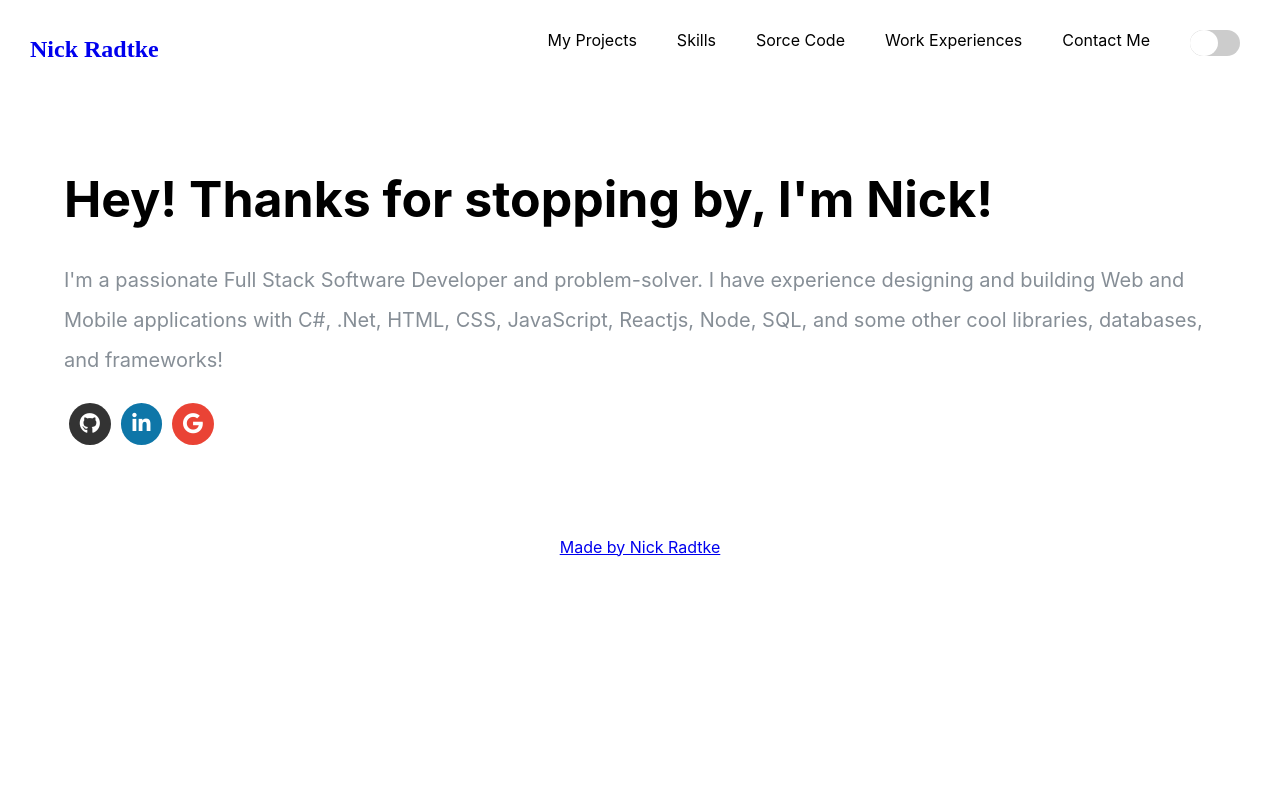
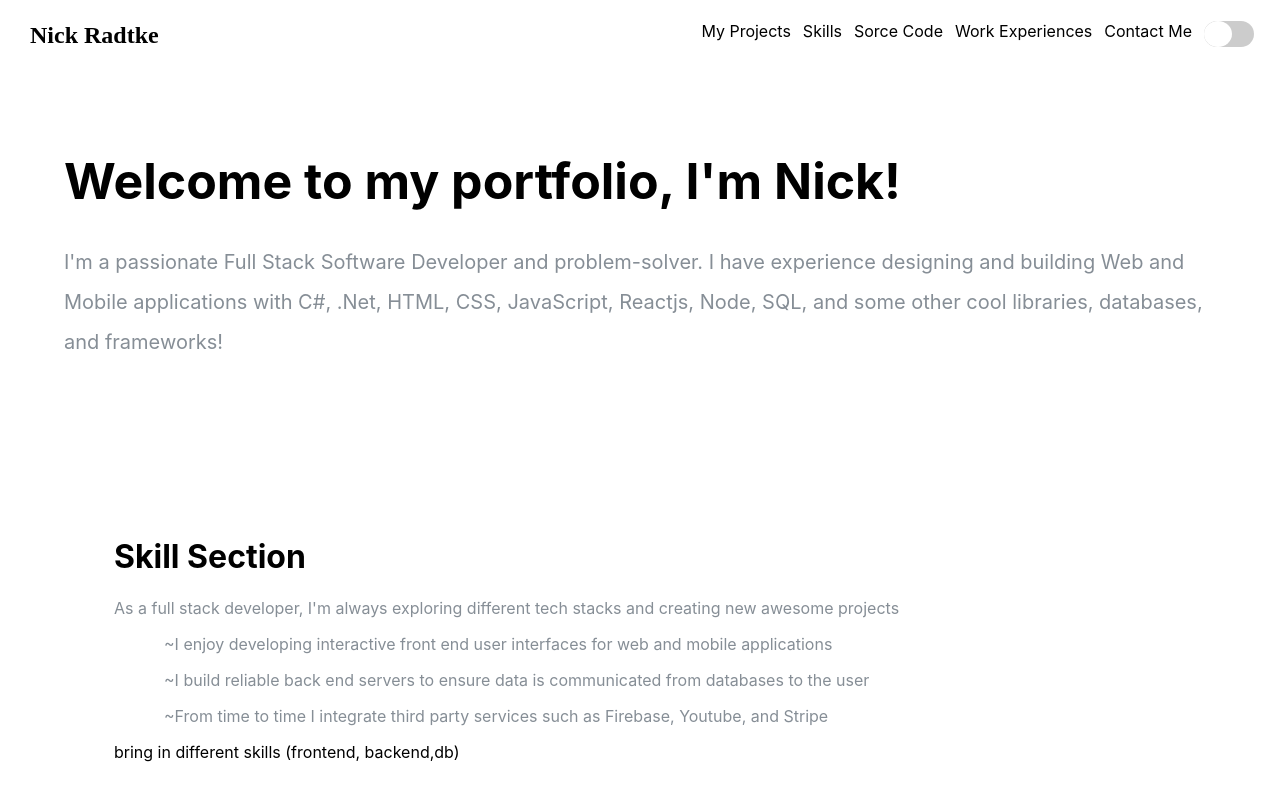
Before and after one commit to NCRadtke00/ncradtke00.github.io, a React (Create React App) app: page / in a window 1280 px wide. Shown: the top 800 px of the page. Built offline with nearby package versions, Linux system fonts and the light colour scheme; no server answers.

Commit message:
tweeked some styling and added skill container

```diff
--- a/src/components/footer/Footer.js
+++ b/src/components/footer/Footer.js
@@ -2,6 +2,7 @@ import React, { useContext } from "react";
 import "./Footer.css";
 import StyleContext from "../../contexts/StyleContext";
 import { Fade } from "react-reveal";
+import SocialMedia from "../../components/socialMedia/SocialMedia";
 
 function Footer() {
   const { isDark } = useContext(StyleContext);
@@ -9,6 +10,7 @@ function Footer() {
     <Fade bottom duration={1000} distance="5px">
       <div className="footer">
         <p className={isDark ? "dark_mode footer_text" : "footer_text"}>
+          <SocialMedia />
           <a href="https://github.com/NCRadtke00">Made by Nick Radtke</a>
         </p>
       </div>
--- a/src/components/header/Header.css
+++ b/src/components/header/Header.css
@@ -3,23 +3,27 @@
   max-width: 100%;
   padding: 15px 20px;
   margin: 0px auto;
+  text-align: center;
 }
 .header ul {
   margin: 0;
   padding: 0;
   list-style: none;
   overflow: hidden;
+  align-items: center;
+  text-align: center;
 }
 .header li a {
   display: block;
-  padding: 15px 20px;
+  padding: 6px;
   color: black;
   text-decoration: none;
 }
+.header .logo_name:hover,
 .header li a:hover,
 .header .menu_btn:hover {
   background-color: #f4f4f4;
-  border-radius: 5%;
+  border-radius: 15%;
 }
 .header .logo {
   display: block;
@@ -27,8 +31,9 @@
   float: left;
   font-size: 1.5em;
   text-decoration: none;
-  margin-top: 10px;
+
   line-height: normal;
+  color: black;
 }
 .header .logo_name {
   font-family: "Agustina Regular";
@@ -121,14 +126,14 @@
 }
 
 .dark_menu {
-  background-color: #171c28 !important;
+  background-color: #080808 !important;
   color: white;
 }
-
+.dark_menu .logo_name,
 .dark_menu li a {
   color: white !important;
 }
-
+.dark_menu .logo_name:hover,
 .dark_menu li a:hover {
   background-color: #55198b !important;
 }
--- a/src/components/socialMedia/SocialMedia.css
+++ b/src/components/socialMedia/SocialMedia.css
@@ -1,5 +1,6 @@
 .social_media {
   font-size: 2em;
+  text-align: center;
 }
 .icon_button {
   margin-bottom: 10px;
@@ -10,7 +11,7 @@
   border-radius: 2.6rem;
   cursor: pointer;
   display: inline-block;
-  font-size: 1.3rem;
+  font-size: 1.75rem;
   height: 2.6rem;
   line-height: 2.6rem;
   margin: 0 5px;
@@ -34,8 +35,3 @@
 .google i {
   background-color: #ea4335;
 }
-@media (max-width: 768px) {
-  .social_media {
-    text-align: center;
-  }
-}
--- a/src/components/socialMedia/SocialMedia.js
+++ b/src/components/socialMedia/SocialMedia.js
@@ -15,6 +15,18 @@ function SocialMedia() {
           <span></span>
         </a>
       ) : null}
+      {socialMediaLinks.gmail ? (
+        <a
+          href={`mailto:${socialMediaLinks.gmail}`}
+          className="icon_button google"
+          target="_blank"
+          rel="noopener noreferrer"
+        >
+          <i className="fab fa-google"></i>
+          <span></span>
+        </a>
+      ) : null}
+
       {socialMediaLinks.linkedin ? (
         <a
           href={socialMediaLinks.linkedin}
@@ -26,17 +38,6 @@ function SocialMedia() {
           <span></span>
         </a>
       ) : null}
-      {socialMediaLinks.gmail ? (
-        <a
-          href={`mailto:${socialMediaLinks.gmail}`}
-          className="icon_button google"
-          target="_blank"
-          rel="noopener noreferrer"
-        >
-          <i className="fab fa-google"></i>
-          <span></span>
-        </a>
-      ) : null}
     </div>
   );
 }
--- a/src/container/Main.js
+++ b/src/container/Main.js
@@ -4,6 +4,7 @@ import "./Main.css";
 
 import Header from "../components/header/Header";
 import Intro from "./intro/Intro";
+import Skills from "./skills/Skills";
 import Footer from "../components/footer/Footer";
 export default class Main extends Component {
   constructor(props) {
@@ -33,6 +34,7 @@ export default class Main extends Component {
         >
           <Header />
           <Intro />
+          <Skills />
           <Footer />
         </StyleProvider>
       </div>
--- a/src/container/intro/Intro.js
+++ b/src/container/intro/Intro.js
@@ -3,7 +3,6 @@ import { Fade } from "react-reveal";
 import "./Intro.css";
 import StyleContext from "../../contexts/StyleContext";
 import { intro } from "../../portfolio";
-import SocialMedia from "../../components/socialMedia/SocialMedia";
 
 export default function Intro() {
   const { isDark } = useContext(StyleContext);
@@ -26,7 +25,6 @@ export default function Intro() {
               >
                 {intro.subTitle}
               </p>
-              <SocialMedia />
             </div>
           </div>
         </div>
--- a/src/container/skills/Skills.css
+++ b/src/container/skills/Skills.css
@@ -0,0 +1,10 @@
+.skills_main {
+  display: flex;
+}
+.skills_text {
+  margin-left: 50px;
+}
+.skills_main > * {
+  flex: 1;
+  margin-bottom: 30px;
+}
--- a/src/container/skills/Skills.js
+++ b/src/container/skills/Skills.js
@@ -11,7 +11,43 @@ export default function Skills() {
   }
   return (
     <div className={isDark ? "dark_mode main" : "main"} id="skills">
-      <div className="skills_main"></div>
+      <div className="skills_main">
+        <Fade right duration={1000}>
+          <div className="skills_text">
+            <h1
+              className={isDark ? "dark-mode skills_heading" : "skills_heading"}
+            >
+              {skillsSection.title}
+            </h1>
+            <p
+              className={
+                isDark
+                  ? "dark-mode subTitle skills_text_subtitle"
+                  : "subTitle skills_text_subtitle"
+              }
+            >
+              {skillsSection.subTitle}
+            </p>
+            <div>
+              {skillsSection.skills.map((skills, i) => {
+                return (
+                  <p
+                    key={i}
+                    className={
+                      isDark
+                        ? "dark-mode subTitle skills_text"
+                        : "subTitle skills_text"
+                    }
+                  >
+                    {skills}
+                  </p>
+                );
+              })}
+            </div>
+            <p>bring in different skills (frontend, backend,db)</p>
+          </div>
+        </Fade>
+      </div>
     </div>
   );
 }
--- a/src/portfolio.js
+++ b/src/portfolio.js
@@ -1,6 +1,6 @@
 const intro = {
   username: "Nick Radtke",
-  title: "Hey! Thanks for stopping by, I'm Nick!",
+  title: "Welcome to my portfolio, I'm Nick!",
   subTitle:
     "I'm a passionate Full Stack Software Developer and problem-solver. I have experience designing and building Web and Mobile applications with C#, .Net, HTML, CSS, JavaScript, Reactjs, Node, SQL, and some other cool libraries, databases, and frameworks!",
   resumeLink:
@@ -17,25 +17,25 @@ const socialMediaLinks = {
   display: true,
 };
 const skillsSection = {
-  title: "What I do",
+  title: "Skill Section",
   subTitle:
-    "Full stack developer, exploring different tech stacks and creating awesome projects",
+    "As a full stack developer, I'm always exploring different tech stacks and creating new awesome projects",
   skills: [
-    " Develop highly interactive front end user interfaces for your web and mobile applications",
-    " Progressive Web Applications ( PWA ) in normal and SPA Stacks",
-    "Integration of third party services such as Firebase and AWS Amplify",
+    "~I enjoy developing interactive front end user interfaces for web and mobile applications",
+    "~I build reliable back end servers to ensure data is communicated from databases to the user",
+    "~From time to time I integrate third party services such as Firebase, Youtube, and Stripe",
   ],
-  softwareSkills: [
+  frontendSkills: [
     {
-      skillName: "html-5",
+      skillName: "HTML-5",
       fontAwesomeClassname: "fab fa-html5",
     },
     {
-      skillName: "css3",
+      skillName: "CSS-3",
       fontAwesomeClassname: "fab fa-css3-alt",
     },
     {
-      skillName: "sass",
+      skillName: "SASS",
       fontAwesomeClassname: "fab fa-sass",
     },
     {
@@ -43,24 +43,36 @@ const skillsSection = {
       fontAwesomeClassname: "fab fa-js",
     },
     {
-      skillName: "reactjs",
+      skillName: "React.js",
       fontAwesomeClassname: "fab fa-react",
     },
+  ],
+  backendSkills: [
     {
-      skillName: "nodejs",
+      skillName: "Node.js",
       fontAwesomeClassname: "fab fa-node",
     },
     {
-      skillName: "npm",
+      skillName: "NPM",
       fontAwesomeClassname: "fab fa-npm",
     },
+  ],
+  otherSkills: [
     {
-      skillName: "sql-database",
+      skillName: "SQL-database",
       fontAwesomeClassname: "fas fa-database",
     },
     {
-      skillName: "firebase",
+      skillName: "Firebase",
       fontAwesomeClassname: "fas fa-fire",
+    },
+    {
+      skillName: "git",
+      fontAwesomeClassname: "fab fa-git",
+    },
+    {
+      skillName: "Stripe",
+      fontAwesomeClassname: "fab fa-cc-stripe",
     },
   ],
   display: true,
```
